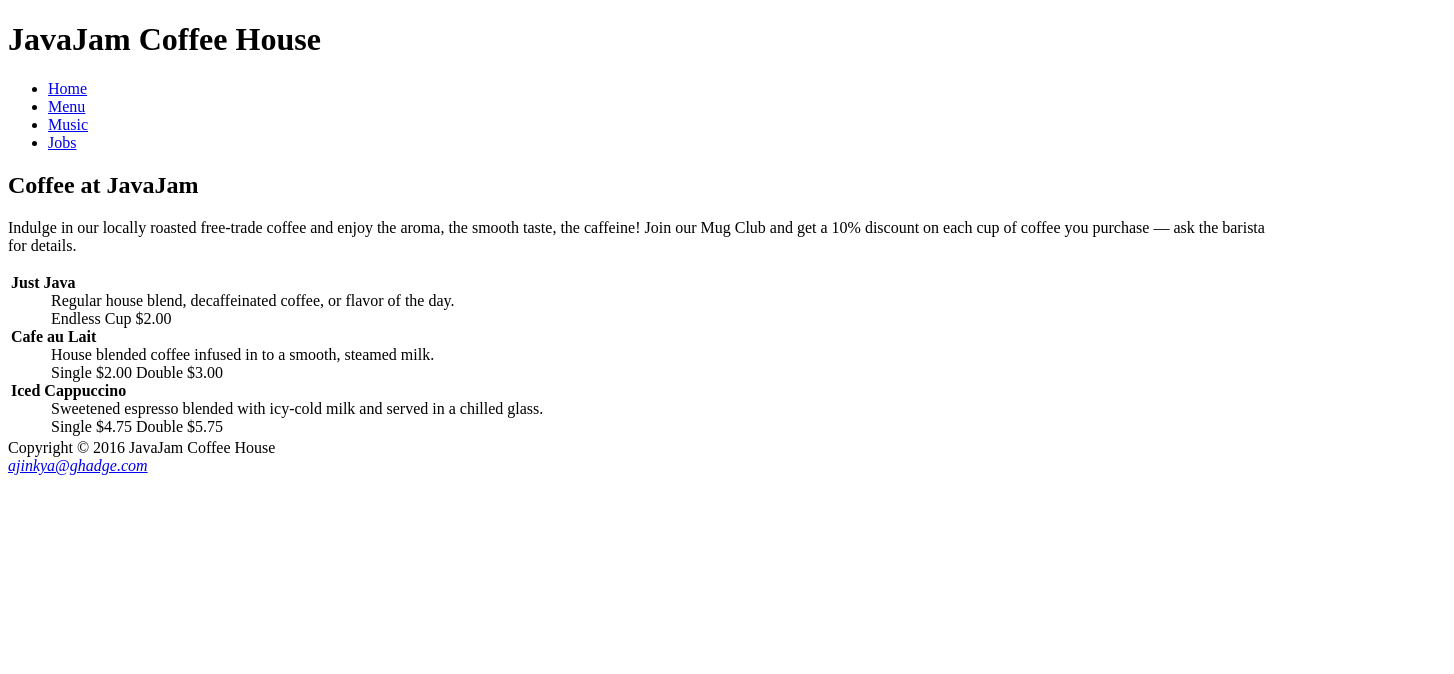
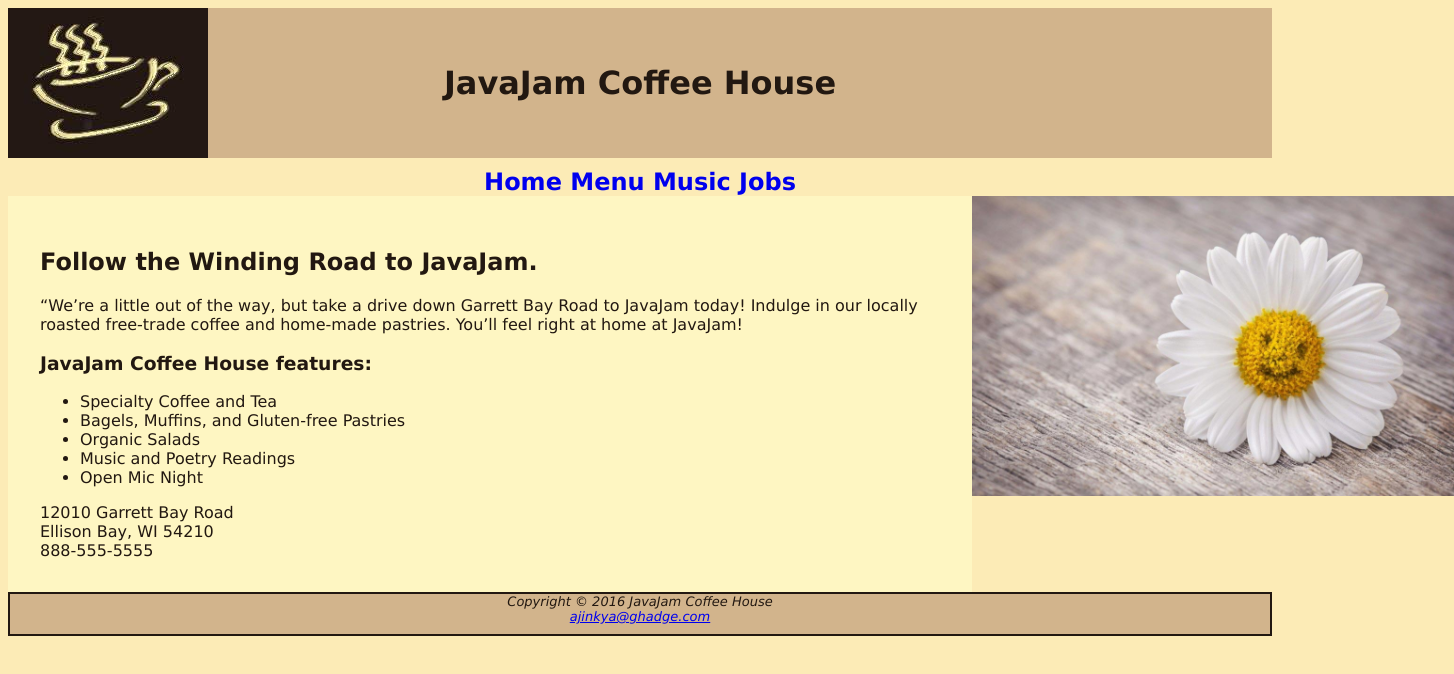
Before and after one commit to tranhuuthang2k/RA02_JavaJam_CoffeeHouse_HuuThang, a plain HTML site: page index.html in a window 1280 px wide. Shown: the whole page, 1454 px wide, since content can reach past the window. Drawn offline with Linux system fonts and the light colour scheme.

Commit message:
homework coffeehouse

```diff
--- a/index.html
+++ b/index.html
@@ -4,48 +4,44 @@
     <meta charset="UTF-8" />
     <meta http-equiv="X-UA-Compatible" content="IE=edge" />
     <meta name="viewport" content="width=device-width, initial-scale=1.0" />
-    <title>Document</title>
+    <link rel="stylesheet" href="javajam.css" />
+    <title>Javajam Coffeehouse</title>
   </head>
   <body>
     <header>
       <h1>JavaJam Coffee House</h1>
     </header>
     <nav>
-      <ul>
-        <li><a href="home.html">Home</a></li>
-        <li><a href="menu.html">Menu</a></li>
-        <li><a href="music.html">Music</a></li>
-        <li><a href="jobs.html">Jobs</a></li>
-      </ul>
+      <a href="index.html">Home</a>
+      <a href="menu.html">Menu</a>
+      <a href="music.html">Music</a>
+      <a href="jobs.html">Jobs</a>
     </nav>
-    <main>
-      <h2>Coffee at JavaJam</h2>
-      <p>
-        Indulge in our locally roasted free-trade coffee and enjoy the aroma,
-        the smooth taste, the caffeine! Join our Mug Club and get a 10% discount
-        on each cup of coffee you purchase &mdash; ask the barista for details.
-      </p>
-      <table id="content-table">
-        <tr>
-          <td>
-            <b>Just Java</b><br />
-            <dd>
-              Regular house blend, decaffeinated coffee, or flavor of the day.
-            </dd>
-            <dd>Endless Cup $2.00</dd>
-            <b>Cafe au Lait</b><br />
-            <dd>House blended coffee infused in to a smooth, steamed milk.</dd>
-            <dd>Single $2.00 Double $3.00</dd>
-            <b>Iced Cappuccino</b><br />
-            <dd>
-              Sweetened espresso blended with icy-cold milk and served in a
-              chilled glass.
-            </dd>
-            <dd>Single $4.75 Double $5.75</dd>
-          </td>
-        </tr>
-      </table>
-    </main>
+    <div class="wrapper_container">
+      <main id="wrapper">
+        <h2>Follow the Winding Road to JavaJam.</h2>
+        <p>
+          “We’re a little out of the way, but take a drive down Garrett Bay Road
+          to JavaJam today! Indulge in our locally roasted free-trade coffee and
+          home-made pastries. You’ll feel right at home at JavaJam!
+        </p>
+        <h3>JavaJam Coffee House features:</h3>
+        <ul>
+          <li>Specialty Coffee and Tea</li>
+          <li>Bagels, Muffins, and Gluten-free Pastries</li>
+          <li>Organic Salads</li>
+          <li>Music and Poetry Readings</li>
+          <li>Open Mic Night</li>
+        </ul>
+        <div>
+          12010 Garrett Bay Road <br />
+          Ellison Bay, WI 54210 <br />
+          888-555-5555
+        </div>
+      </main>
+      <img src="./image/hinhanhhoa.jpg" alt="error" width="500" height="300" />
+    </div>
+
     <footer>
       Copyright &copy; 2016 JavaJam Coffee House<br />
       <i><a href="#">ajinkya@ghadge.com</a></i>
--- /dev/null
+++ b/javajam.css
@@ -0,0 +1,62 @@
+body {
+  background-color: #fcebb6;
+  color: #221811;
+  font-family: Verdana, Geneva, Tahoma, sans-serif;
+}
+header {
+  background-color: #d2b48c;
+  height: 150px;
+  background-image: url('./image/javajamlogo.jpg');
+  background-repeat: no-repeat;
+  display: flex;
+  align-items: center;
+  justify-content: center;
+}
+header h1 {
+  line-height: 100%;
+}
+nav {
+  text-align: center;
+  font-weight: bold;
+  font-size: 1.5em;
+  padding-top: 10px;
+}
+nav a {
+  text-decoration: none;
+}
+footer {
+  background-color: #d2b48c;
+  font-size: small;
+  font-style: italic;
+  text-align: center;
+  padding-bottom: 10px;
+  border: 2px solid #221811;
+}
+#wrapper {
+  width: 80%;
+  margin-right: auto;
+  margin-left: auto;
+  background-color: #fef6c2;
+  min-width: 900px;
+  max-width: 1280px;
+}
+#wrapper img {
+  padding-right: 10px;
+  padding-left: 10px;
+}
+.wrapper_container {
+  display: flex;
+}
+.container {
+  display: flex;
+}
+h4 {
+  background-color: #d2b48c;
+  font-size: 1.2em;
+  padding-left: 0.5em;
+  padding-bottom: 0.25em;
+}
+main {
+  padding: 2em;
+  display: block;
+}
```
Also changed, not shown: jobs.html (added, +12 -0 lines), menu.html (added, +58 -0 lines), music.html (added, +44 -0 lines), image/greys.jpg (added), image/hinhanhhoa.jpg (added), image/javajamlogo.jpg (added), image/melanies.jpg (added), image/mugs.jpg (added), image/windingroad.jpg (added), 1 other file.
